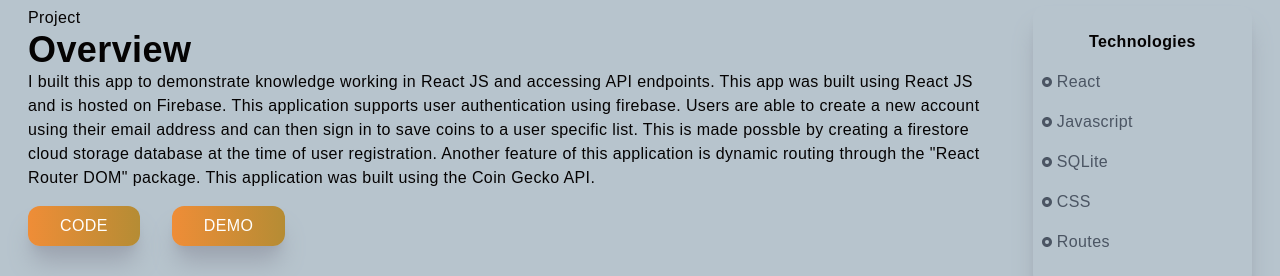
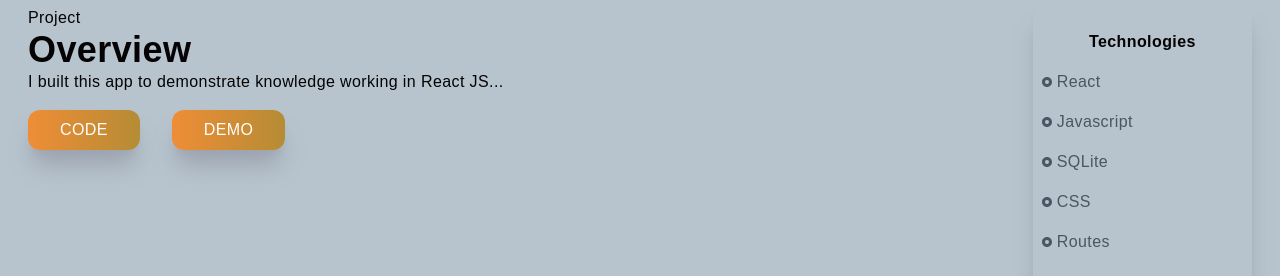
Before and after one commit to JCBuren/JBCreations, a Next.js app: page /nfl in a window 1280 px wide. Shown: the part 426-702 px from the top of the page. Built offline with nearby package versions, Linux system fonts and the light colour scheme.

Commit message:
new skills/images

```diff
--- a/components/Skills.jsx
+++ b/components/Skills.jsx
@@ -7,6 +7,7 @@ import ReactImg from '../public/assets/skills/react.png';
 import Tailwind from '../public/assets/skills/tailwind.png';
 import Github from '../public/assets/skills/github1.png';
 import NextJS from '../public/assets/skills/nextjs.png'
+import Ruby from '../public/assets/skills/ruby.png'
 
 export const Skills = () => {
     return (
@@ -58,6 +59,16 @@ export const Skills = () => {
         <div className='bg-[#B57B49] text-xl p-6 shadow-xl rounded-xl hover:scale-105 ease-in duration-300'>
         <div className='grid grid-cols-2 gap-4 justify-center items-center'>
             <div className='m-auto'>
+            <Image src={Ruby} width='64px' height='64px' alt='/' />
+            </div>
+            <div className='flex flex-col items-center justify-center'>
+            <h3>Ruby on Rails</h3>
+            </div>
+        </div>
+        </div>
+        <div className='bg-[#B57B49] text-xl p-6 shadow-xl rounded-xl hover:scale-105 ease-in duration-300'>
+        <div className='grid grid-cols-2 gap-4 justify-center items-center'>
+            <div className='m-auto'>
             <Image src={Tailwind} width='64px' height='64px' alt='/' />
             </div>
             <div className='flex flex-col items-center justify-center'>
--- a/pages/animal.jsx
+++ b/pages/animal.jsx
@@ -17,7 +17,7 @@ const animal = () => {
         alt='/'
         />
         <div className='absolute top-[70%] max-w-[1240px] w-full left-[50%] right-[50%] translate-x-[-50%] translate-y-[-50%] text-white z-10 p-2'>
-        <h2 className='py-2'>Crypto App</h2>
+        <h2 className='py-2'>605 Animal Rescue</h2>
         <h3>React JS / Ruby on Rails / CSS</h3>
         </div>
     </div>
@@ -30,7 +30,7 @@ const animal = () => {
 
         </p>
         <a
-            href='https://github.com/'
+            href='https://github.com/JCBuren/Capstone'
             target='_blank'
             rel='noreferrer'
         >
--- a/pages/fastcare.jsx
+++ b/pages/fastcare.jsx
@@ -31,7 +31,7 @@ const fastcare = () => {
         I built this app to demonstrate knowledge working in React JS and.....
     </p>
     <a
-        href='https://github.com/'
+        href='https://github.com/JCBuren/FastCare'
         target='_blank'
         rel='noreferrer'
     >
--- a/pages/nfl.jsx
+++ b/pages/nfl.jsx
@@ -28,18 +28,10 @@ const nfl = () => {
         <p>Project</p>
         <h2>Overview</h2>
         <p>
-            I built this app to demonstrate knowledge working in React JS and
-            accessing API endpoints. This app was built using React JS and is
-            hosted on Firebase. This application supports user authentication
-            using firebase. Users are able to create a new account using their
-            email address and can then sign in to save coins to a user specific
-            list. This is made possble by creating a firestore cloud storage
-            database at the time of user registration. Another feature of this
-            application is dynamic routing through the &quot;React Router DOM&quot;
-            package. This application was built using the Coin Gecko API.
+            I built this app to demonstrate knowledge working in React JS...
         </p>
         <a
-            href='https://github.com/'
+            href='https://github.com/JCBuren/NFL-StatTrak'
             target='_blank'
             rel='noreferrer'
         >
--- a/pages/sports.jsx
+++ b/pages/sports.jsx
@@ -30,7 +30,7 @@ const sports = () => {
             I built this app to demonstrate knowledge working in React JS...
         </p>
         <a
-            href='https://github.com/'
+            href='https://github.com/JCBuren/Phase-4-Mono'
             target='_blank'
             rel='noreferrer'
         >
```
Also changed, not shown: public/assets/skills/ruby.png (added).
